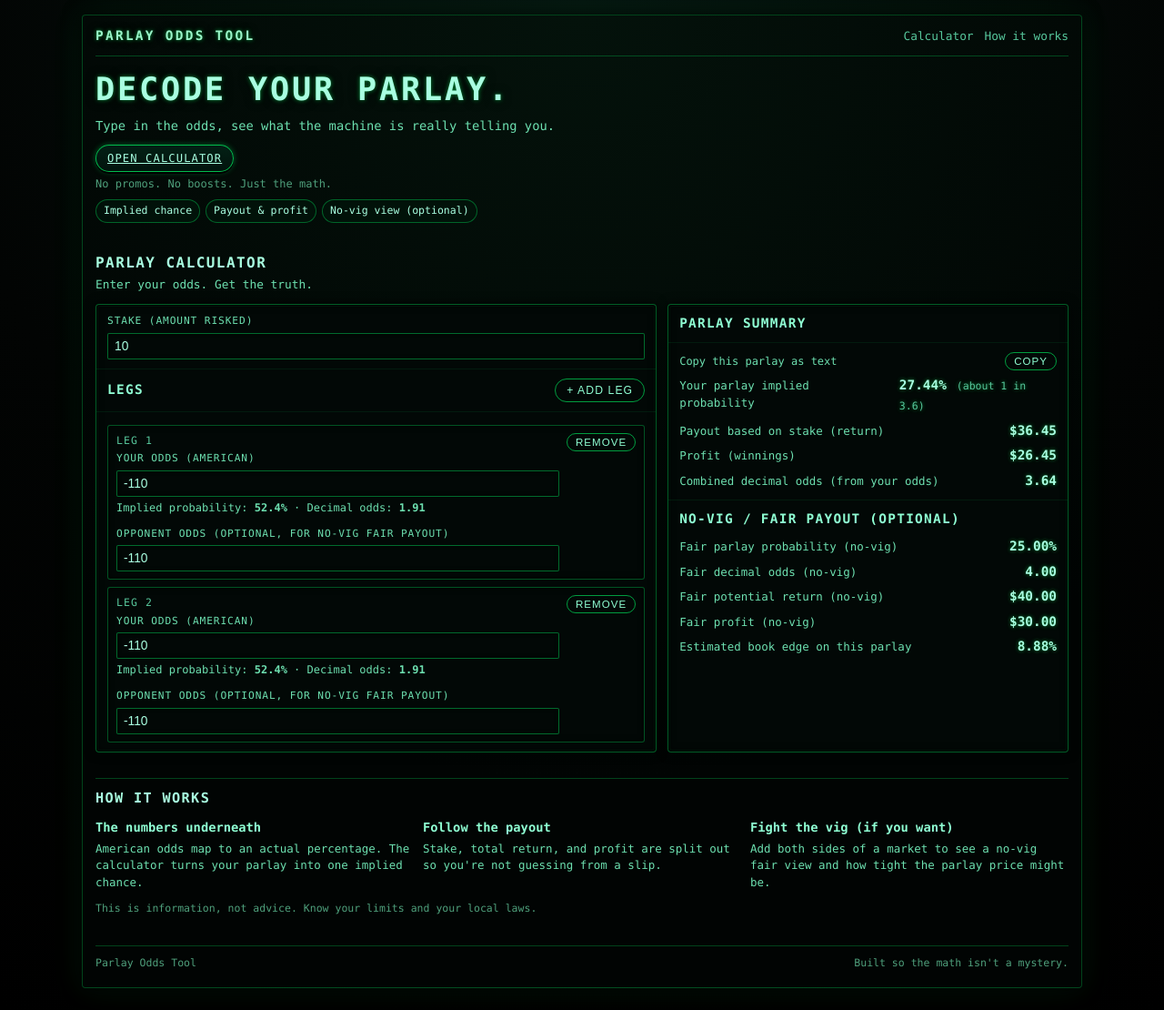
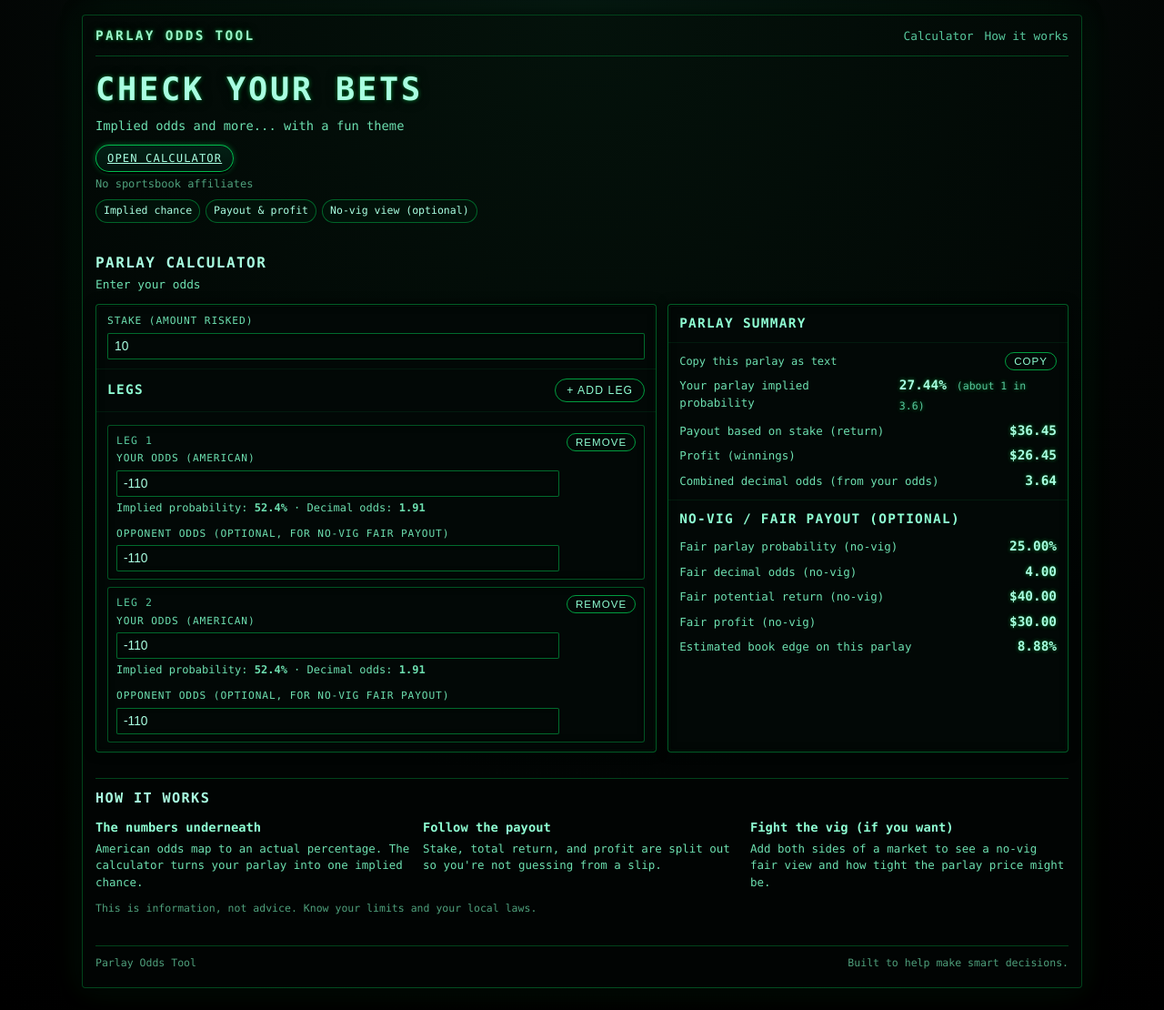
Before and after one commit to NickASU/parlay-odds-tool, a React (Vite) app: page / in a window 1280 px wide. Shown: the whole page at 91% size. Built offline with nearby package versions, Linux system fonts and the light colour scheme.

Commit message:
copy changed

```diff
--- a/index.html
+++ b/index.html
@@ -4,9 +4,7 @@
     <meta charset="UTF-8" />
     <link rel="icon" type="image/svg+xml" href="/vite.svg" />
     <meta name="viewport" content="width=device-width, initial-scale=1.0" />
-    <title>
-      Parlay Odds Converter – Implied Probability & Payout Calculator
-    </title>
+    <title>Parlay Odds Tool</title>
     <meta
       name="description"
       content="Free parlay odds calculator that converts American odds into implied probabilities, payouts, profit, and optional no-vig fair prices using both sides of the market."
--- a/src/App.tsx
+++ b/src/App.tsx
@@ -223,9 +223,9 @@ export default function App() {
           {/* HERO – you can change this text however you want */}
           <section className="hero" id="top">
             <div className="hero-content">
-              <h1 className="hero-title">Decode your parlay.</h1>
+              <h1 className="hero-title">Check Your Bets</h1>
               <p className="hero-subtitle">
-                Type in the odds, see what the machine is really telling you.
+                Implied odds and more... with a fun theme
               </p>
 
               <div className="hero-cta-row">
@@ -233,7 +233,7 @@ export default function App() {
                   Open Calculator
                 </a>
                 <p className="hero-note">
-                  No promos. No boosts. Just the math.
+                  No sportsbook affiliates
                 </p>
               </div>
 
@@ -250,7 +250,7 @@ export default function App() {
             <header className="app-header">
               <h2 className="app-title">Parlay Calculator</h2>
               <p className="app-subtitle">
-                Enter your odds. Get the truth.
+                Enter your odds
               </p>
             </header>
 
@@ -627,7 +627,7 @@ export default function App() {
 
         <footer className="site-footer">
           <span>Parlay Odds Tool</span>
-          <span>Built so the math isn&apos;t a mystery.</span>
+          <span>Built to help make smart decisions.</span>
         </footer>
       </div>
     </div>
```
